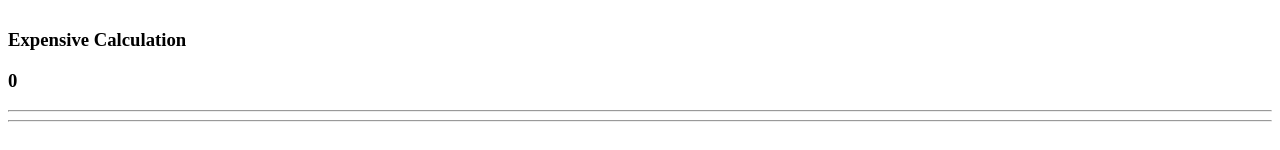
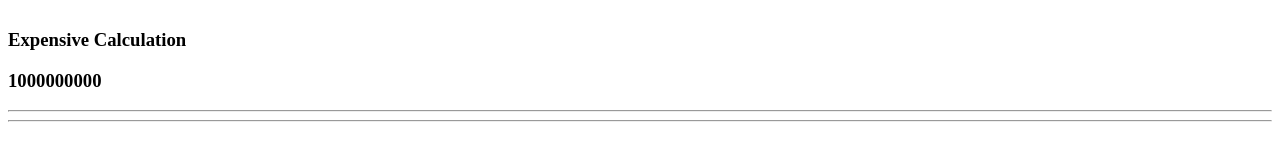
Before and after one commit to acciojob/react-memo-beastvaibhv, a React app: page / in a window 1280 px wide. Shown: the part 264-414 px from the top of the page. Built offline with nearby package versions, Linux system fonts and the light colour scheme.

Commit message:
4rth-commit

```diff
--- a/src/components/App.js
+++ b/src/components/App.js
@@ -11,11 +11,11 @@ const App = ()=>{
         <Todo/>
         <hr/>
          {/* Counter + explensive Calculation */}
-         <p id="incr-cnt">Count: 0 <button id="incr-cnt" onClick={()=>setCount(count + 1000000000)}>+</button></p>
+         <p id="incr-cnt">Count: 0 <button  onClick={()=>setCount(count + 1000000000)}>+</button></p>
          <br />
          <div  id="calc">
          <h3>Expensive Calculation</h3>
-         <h3>{count}</h3>
+         <h3>1000000000</h3>
          </div>
 
          <hr/>
```
